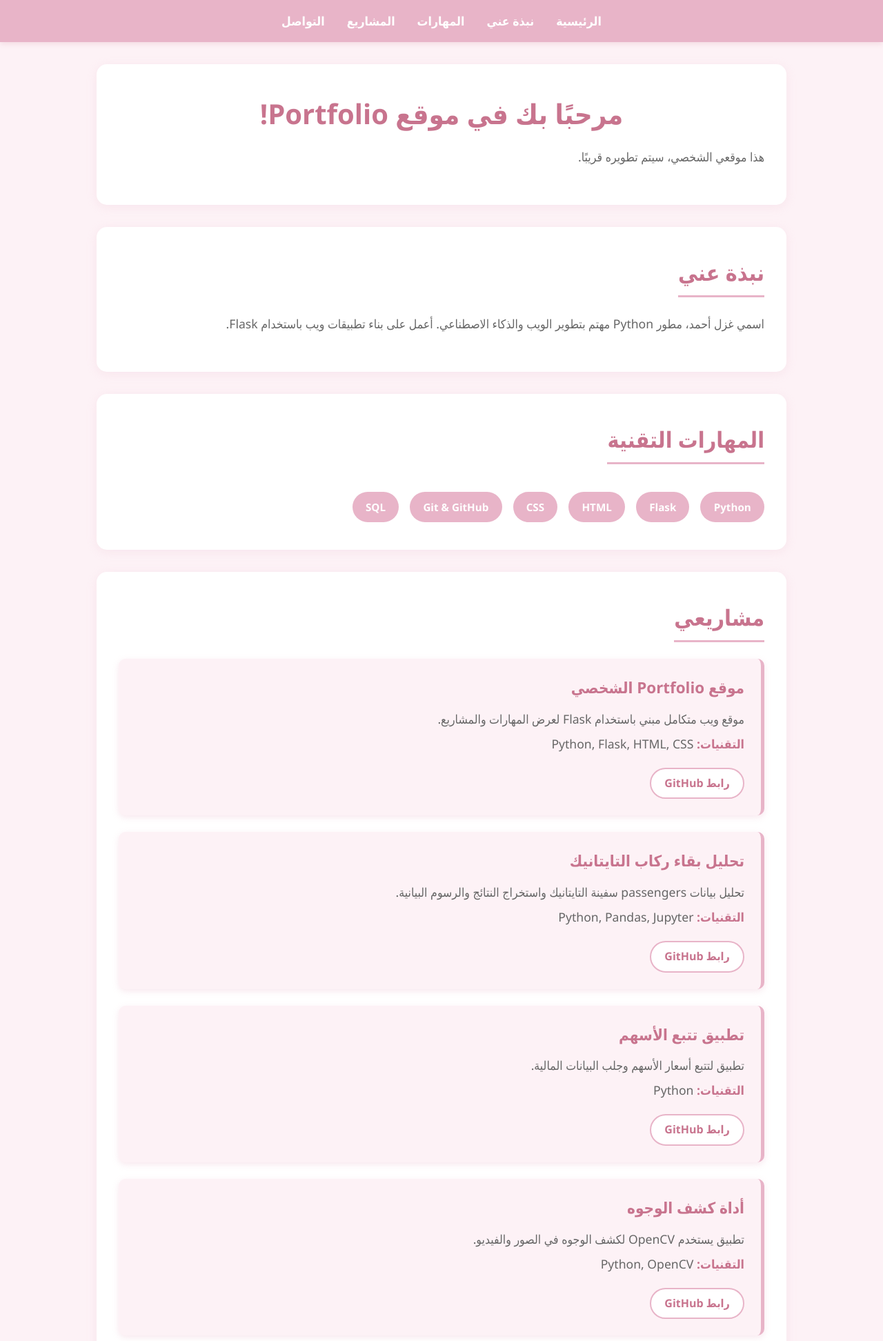
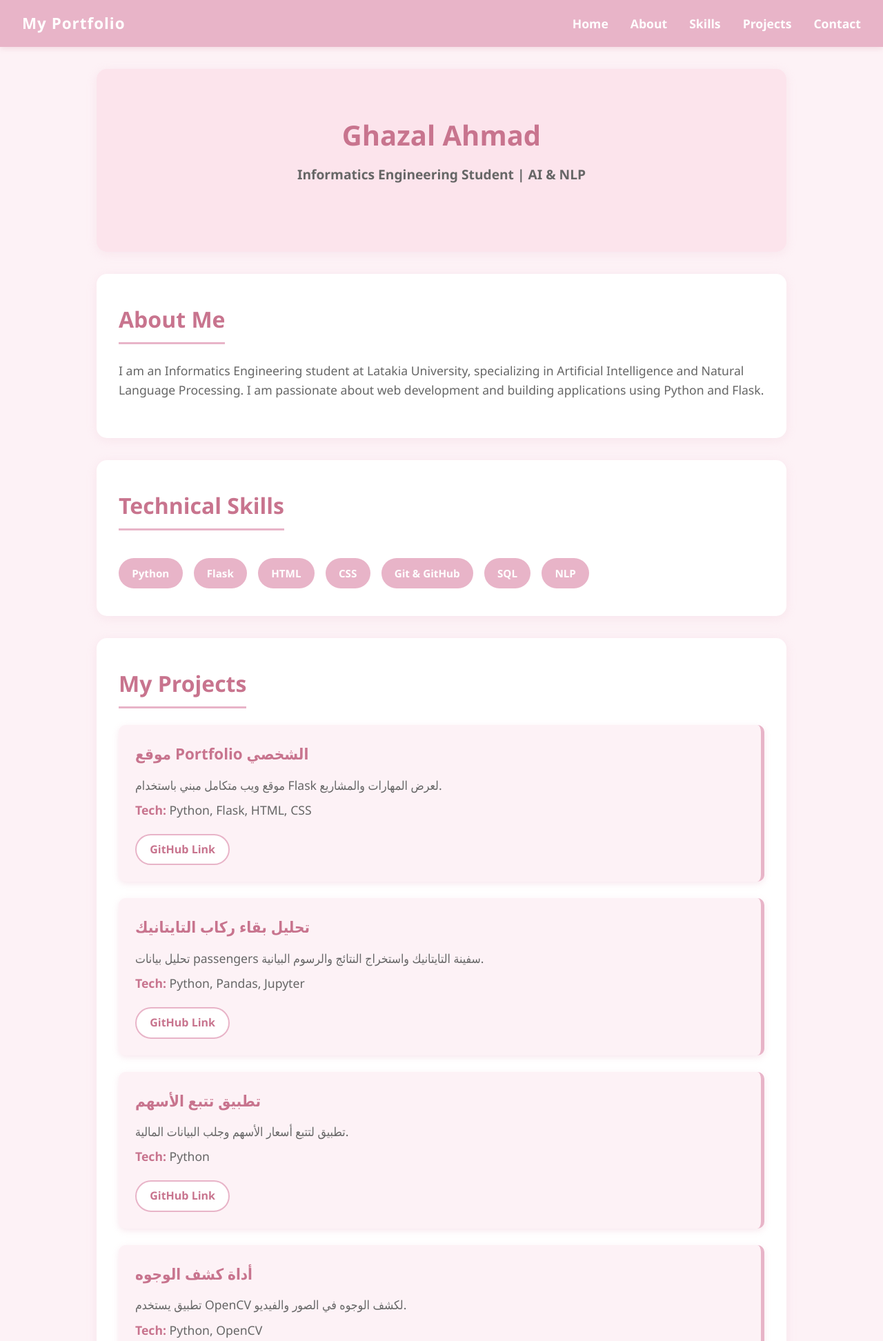
Before and after one commit to ghazalahmad/Flask_Portfolio, a Flask app: page / in a window 1280 px wide. Shown: the top 1944 px of the page at 69% size. Run offline with Flask 3, Linux system fonts and the light colour scheme.

Commit message:
Finalize project files and design

```diff
--- a/static/css/style.css
+++ b/static/css/style.css
@@ -24,12 +24,21 @@ header {
     top: 0;
     z-index: 100;
     box-shadow: 0 2px 8px rgba(200, 116, 142, 0.2);
+    display: flex;
+    justify-content: space-between;
+    align-items: center;
+}
+
+.logo {
+    color: #ffffff;
+    font-size: 1.4rem;
+    font-weight: bold;
+    letter-spacing: 1px;
 }
 
 nav ul {
     list-style: none;
     display: flex;
-    justify-content: center;
     gap: 2rem;
 }
 
@@ -43,7 +52,6 @@ nav ul li a {
 
 nav ul li a:hover {
     color: #c8748e;
-    text-shadow: 0 0 5px #fff;
 }
 
 /* ========== الأقسام ========== */
@@ -76,6 +84,28 @@ section p {
     font-size: 1.1rem;
     margin-bottom: 1rem;
     color: #666;
+}
+
+/* ========== قسم الترحيب (Hero) ========== */
+.hero-section {
+    text-align: center;
+    padding: 4rem 1rem;
+    background-color: #fce4ec;
+    border-radius: 15px;
+    margin-bottom: 2rem;
+}
+
+.hero-section h1 {
+    font-size: 2.5rem;
+    color: #c8748e;
+    margin-bottom: 10px;
+}
+
+.hero-section h2 {
+    font-size: 1.2rem;
+    color: #666;
+    border-bottom: none;
+    display: block;
 }
 
 /* ========== قسم المهارات ========== */
@@ -134,7 +164,8 @@ section p {
     color: #c8748e;
 }
 
-.project-card a {
+/* زر GitHub */
+.btn-github {
     display: inline-block;
     margin-top: 0.8rem;
     color: #c8748e;
@@ -147,7 +178,7 @@ section p {
     transition: all 0.3s;
 }
 
-.project-card a:hover {
+.btn-github:hover {
     background-color: #e8b4c8;
     color: white;
     border-color: #e8b4c8;
@@ -182,9 +213,15 @@ footer p {
 
 /* ========== التجاوب مع الشاشات ========== */
 @media (max-width: 768px) {
+    header {
+        flex-direction: column;
+        gap: 1rem;
+    }
+
     nav ul {
         flex-direction: column;
         gap: 0.8rem;
+        text-align: center;
     }
 
     section {
--- a/templates/index.html
+++ b/templates/index.html
@@ -1,10 +1,10 @@
 <!DOCTYPE html>
-<html lang="ar" dir="rtl">
+<html lang="en" dir="ltr">
 
 <head>
     <meta charset="UTF-8">
     <meta name="viewport" content="width=device-width, initial-scale=1.0">
-    <title>Portfolio - موقعي الشخصي</title>
+    <title>Ghazal Ahmad - Portfolio</title>
     <link rel="stylesheet" href="{{ url_for('static', filename='css/style.css') }}">
 </head>
 
@@ -12,32 +12,35 @@
 
     <!-- شريط التنقل -->
     <header>
+        <div class="logo">My Portfolio</div>
         <nav>
             <ul>
-                <li><a href="#home">الرئيسية</a></li>
-                <li><a href="#about">نبذة عني</a></li>
-                <li><a href="#skills">المهارات</a></li>
-                <li><a href="#projects">المشاريع</a></li>
-                <li><a href="#contact">التواصل</a></li>
+                <li><a href="#home">Home</a></li>
+                <li><a href="#about">About</a></li>
+                <li><a href="#skills">Skills</a></li>
+                <li><a href="#projects">Projects</a></li>
+                <li><a href="#contact">Contact</a></li>
             </ul>
         </nav>
     </header>
 
-    <!-- 1. قسم الترحيب -->
-    <section id="home">
-        <h1>مرحبًا بك في موقع Portfolio!</h1>
-        <p>هذا موقعي الشخصي، سيتم تطويره قريبًا.</p>
+    <!-- قسم الترحيب -->
+    <section id="home" class="hero-section">
+        <h1>Ghazal Ahmad</h1>
+        <h2>Informatics Engineering Student | AI & NLP</h2>
     </section>
 
-    <!-- 2. قسم نبذة عني -->
+    <!-- قسم النبذة -->
     <section id="about">
-        <h2>نبذة عني</h2>
-        <p>اسمي غزل أحمد، مطور Python مهتم بتطوير الويب والذكاء الاصطناعي. أعمل على بناء تطبيقات ويب باستخدام Flask.</p>
+        <h2>About Me</h2>
+        <p>I am an Informatics Engineering student at Latakia University, specializing in Artificial Intelligence and
+            Natural Language Processing. I am passionate about web development and building applications using Python
+            and Flask.</p>
     </section>
 
-    <!-- 3. قسم المهارات -->
+    <!-- قسم المهارات -->
     <section id="skills">
-        <h2>المهارات التقنية</h2>
+        <h2>Technical Skills</h2>
         <ul>
             <li>Python</li>
             <li>Flask</li>
@@ -45,28 +48,29 @@
             <li>CSS</li>
             <li>Git & GitHub</li>
             <li>SQL</li>
+            <li>NLP</li>
         </ul>
     </section>
 
-    <!-- 4. قسم المشاريع (الـ 20 مشروع) -->
+    <!-- قسم المشاريع -->
     <section id="projects">
-        <h2>مشاريعي</h2>
+        <h2>My Projects</h2>
 
         {% for project in projects %}
         <div class="project-card">
             <h3>{{ project.title }}</h3>
             <p>{{ project.description }}</p>
-            <p><strong>التقنيات:</strong> {{ project.tech_stack }}</p>
-            <a href="{{ project.github_url }}" target="_blank">رابط GitHub</a>
+            <p><strong>Tech:</strong> {{ project.tech_stack }}</p>
+            <a href="{{ project.github_url }}" target="_blank" class="btn-github">GitHub Link</a>
         </div>
         {% endfor %}
 
     </section>
 
-    <!-- 5. قسم التواصل -->
+    <!-- قسم التواصل -->
     <section id="contact">
-        <h2>تواصل معي</h2>
-        <p>البريد الإلكتروني: <a href="mailto:ghazal009ui@gmail.com">ghazal009ui@gmail.com</a></p>
+        <h2>Contact Me</h2>
+        <p>Email: <a href="mailto:ghazal009ui@gmail.com">ghazal009ui@gmail.com</a></p>
         <p>
             <a href="https://github.com/ghazalahmad" target="_blank">GitHub</a>
         </p>
@@ -74,7 +78,7 @@
 
     <!-- التذييل -->
     <footer>
-        <p>&copy; 2026 غزل أحمد. جميع الحقوق محفوظة.</p>
+        <p>&copy; 2026 Ghazal Ahmad. All rights reserved.</p>
     </footer>
 
 </body>
```
